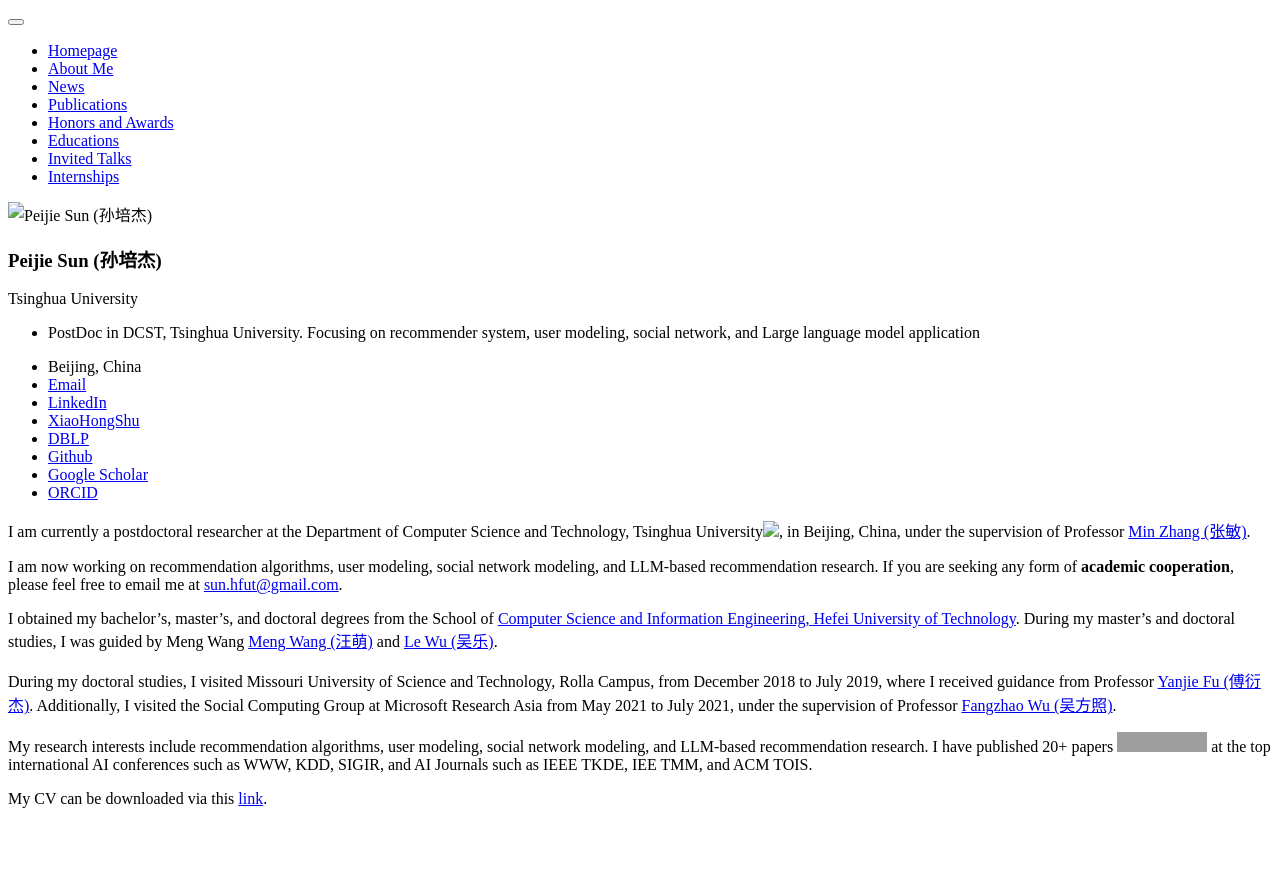
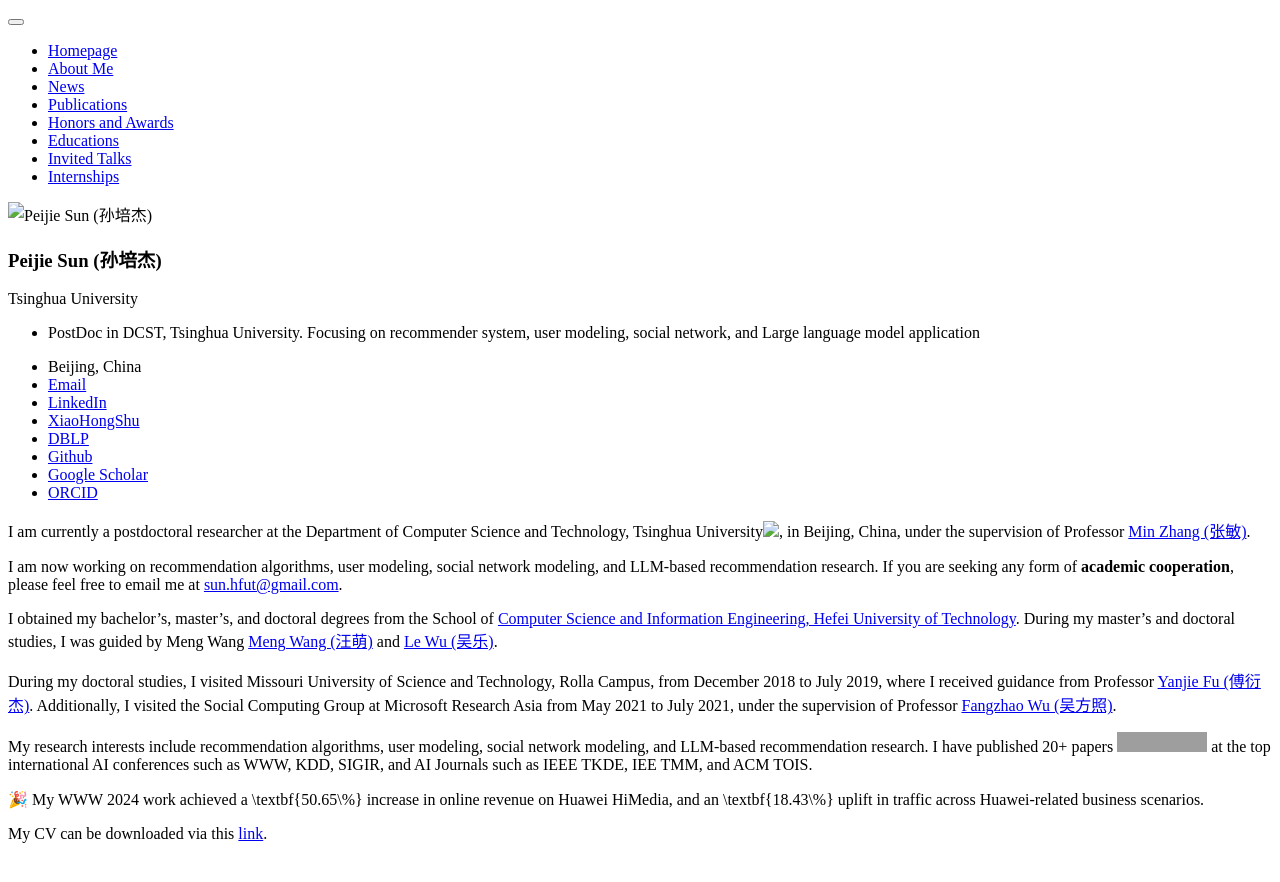
Before and after one commit to PeiJieSun/peijiesun.github.io, a Jekyll site: the page built from _pages/includes/intro.md, in a window 1280 px wide. Shown: the top 882 px of the page. Built offline with Jekyll 4.4.1, drawn with Linux system fonts in a browser that asks for light colours; our own code applies the rules of GitHub Pages for plain Markdown files; grey boxes are pictures that could not be loaded.

Commit message:
Update intro.md

```diff
--- a/_pages/includes/intro.md
+++ b/_pages/includes/intro.md
@@ -8,4 +8,6 @@ During my doctoral studies, I visited Missouri University of Science and Technol
 
 My research interests include recommendation algorithms, user modeling, social network modeling, and LLM-based recommendation research. I have published 20+ papers <a href='https://scholar.google.com/citations?user=VSxn2IcAAAAJ'><img src="https://img.shields.io/endpoint?logo=Google%20Scholar&url=https%3A%2F%2Fcdn.jsdelivr.net%2Fgh%2FPeiJieSun%2Fpeijiesun.github.io@google-scholar-stats%2Fgs_data_shieldsio.json&labelColor=f6f6f6&color=9cf&style=flat&label=citations"></a> at the top international AI conferences such as WWW, KDD, SIGIR, and AI Journals such as IEEE TKDE, IEE TMM, and ACM TOIS.
 
+🎉 My WWW 2024 work achieved a \textbf{50.65\%} increase in online revenue on Huawei HiMedia, and an \textbf{18.43\%} uplift in traffic across Huawei-related business scenarios.
+
 My CV can be downloaded via this [link](https://github.com/PeiJieSun/peijiesun.github.io/blob/e8ff3fb307bb7aa83a9304f8a55cb1a074897ef6/assets/CV_PeijieSun.pdf).
```
